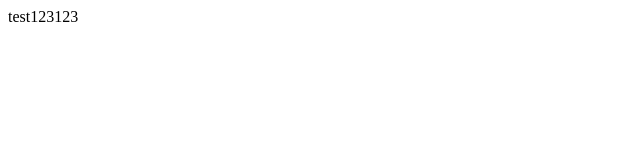
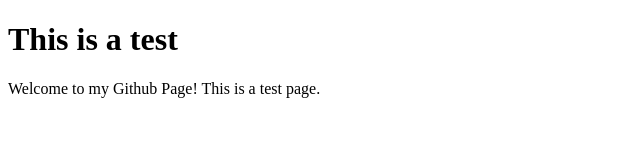
Before and after one commit to GdnWang/GdnWang.github.io, a website: page index.html in a window 1280 px wide. Shown: the whole page, without its empty margins (0-640 px from the left). Drawn offline with Linux system fonts and the light colour scheme.

Commit message:
page information

```diff
--- a/index.html
+++ b/index.html
@@ -5,6 +5,7 @@
     <title>test</title>
 </head>
 <body>
-test123123
+<h1> This is a test </h1>
+<p>Welcome to my Github Page! This is a test page.</p>
 </body>
 </html>
```
